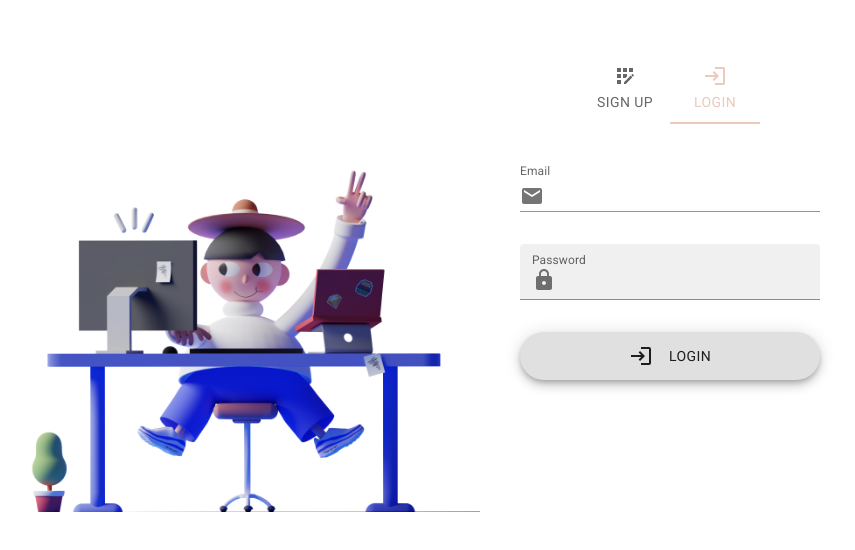
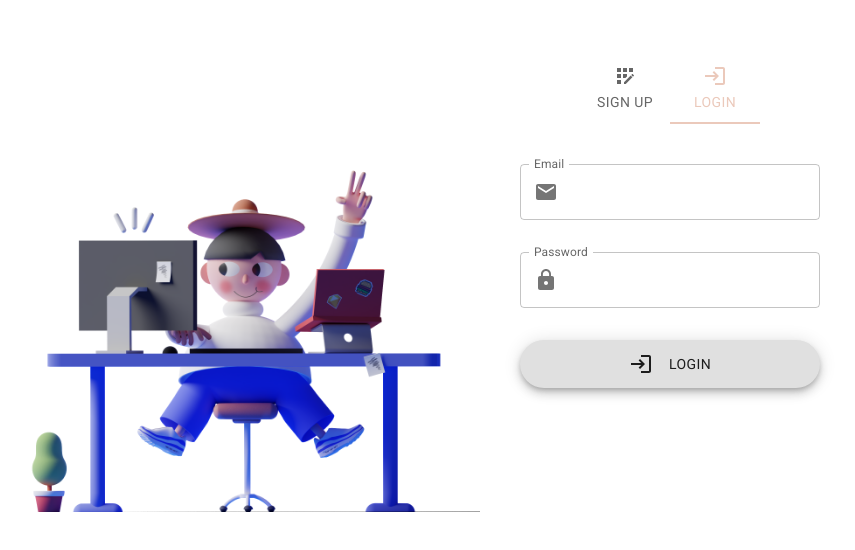
Before and after one commit to franNotSleep/Chat-Application-Frontend, a React (Vite) app: page / in a window 1280 px wide. Both pictures are taken after a click on the tab "LOGIN". Shown: the top 550 px of the page, without its empty margins (206-1061 px from the left). Built offline with nearby package versions, Linux system fonts and the light colour scheme; no server answers.

Commit message:
outlined form

```diff
--- a/src/components/Auth/Login.tsx
+++ b/src/components/Auth/Login.tsx
@@ -64,7 +64,7 @@ const Login = () => {
       {!error.success ? <Alert severity="error">{error.error}</Alert> : ""}
       <TextField
         label="Email"
-        variant="standard"
+        variant="outlined"
         name="email"
         value={input.email}
         onChange={changeHandler}
@@ -81,7 +81,7 @@ const Login = () => {
         onChange={changeHandler}
         value={input.password}
         name="password"
-        variant="filled"
+        variant="outlined"
         type="password"
         InputProps={{
           startAdornment: (
```
